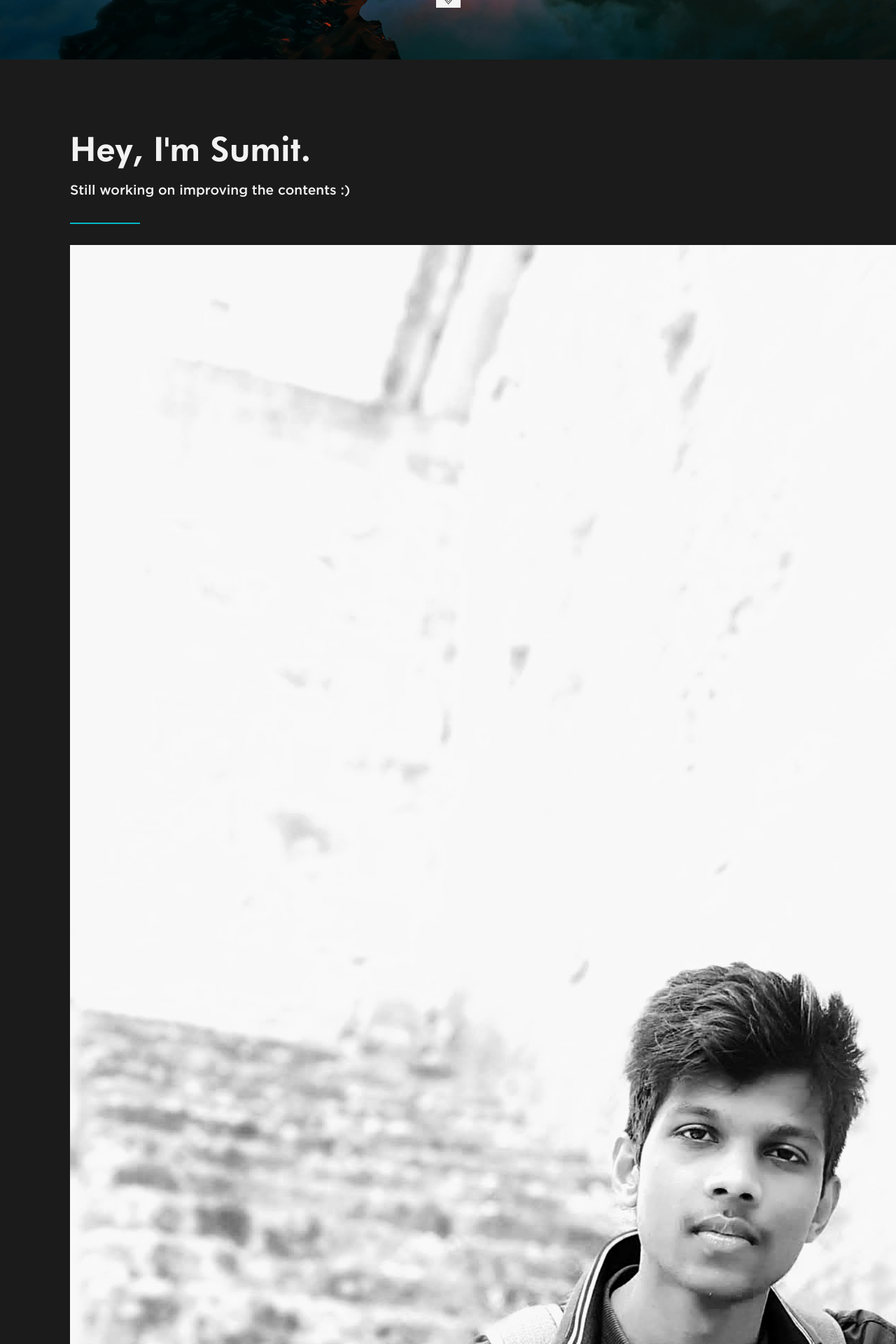
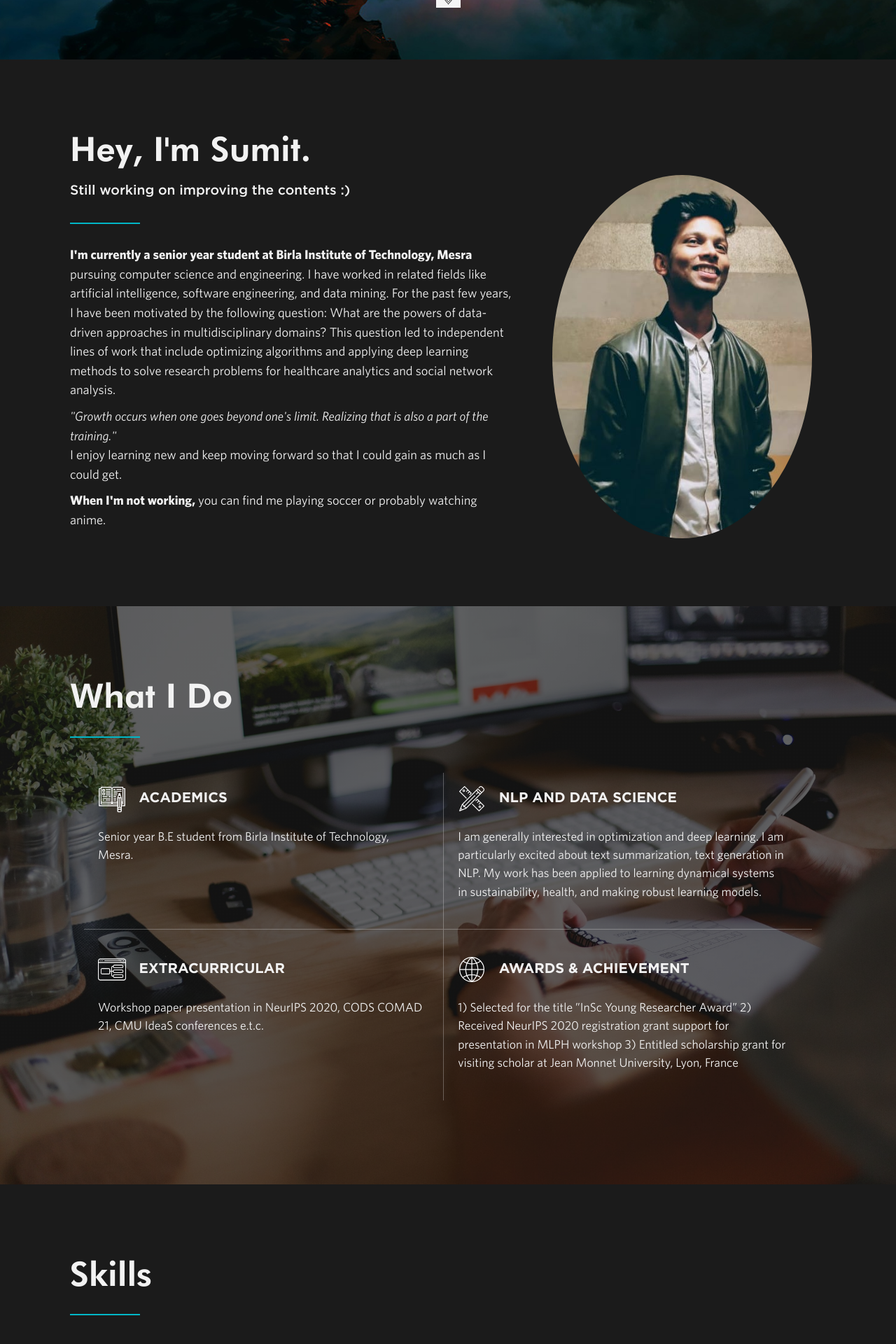
Before and after one commit to sumit6597/sumit6597.github.io, a Jekyll site: the page built from index.html, in a window 1280 px wide. Shown: the part 844-2764 px from the top of the page at 70% size. Built offline with Jekyll 4.4.1, drawn with Linux system fonts in a browser that asks for light colours; nearby versions of some CDN libraries.

Commit message:
Update about.html

```diff
--- a/_includes/about.html
+++ b/_includes/about.html
@@ -5,7 +5,7 @@
       <h3 class="section-subheading">Still working on improving the contents :)  </h3>
       <span class="divider"></span>
       <div class="about-wrapper">
-        <img class="headshot1" src="img/headshot1.jpg" alt="headshot1">
+        <img class="headshot" src="img/headshot.jpg" alt="headshot">
         <div class="about-text-wrapper">
           <p class="about-text"><strong>I'm currently a senior year student at Birla Institute of Technology, Mesra</strong> pursuing computer science and engineering. I have worked in related fields like artificial intelligence, software engineering, and data mining. For the past few years, I have been motivated by the following question: What are the powers of data-driven approaches in multidisciplinary domains? This question led to independent lines of work that include optimizing algorithms and applying deep learning methods to solve research problems for healthcare analytics and social network analysis. </p>
           <p class="about-text"><cite>"Growth occurs when one goes beyond one's limit. Realizing that is also a part of the training."</cite><br>I enjoy learning new and keep moving forward so that I could gain as much as I could get.</p>
```
